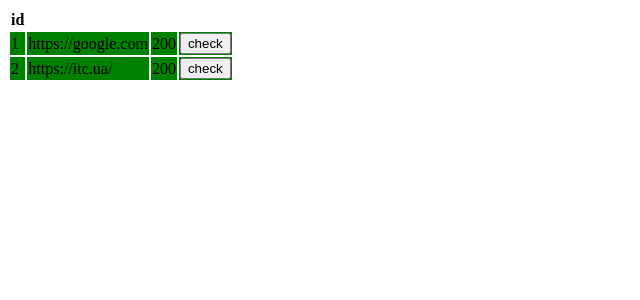
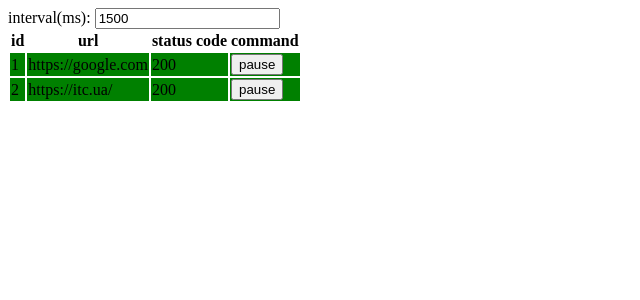
Before and after one commit to Benavi92/djangoProject_url_status_checker, a Django app: page /url_checker/ in a window 1280 px wide. Shown: the top 300 px of the page, without its empty margins (0-640 px from the left). Run offline with Django 3.2, Linux system fonts and the light colour scheme; a user stored in the database is signed in; data comes from the database, SQL or seed files in the repository; both versions use the stored data as it was after the commit; data that the repository does not hold is empty; parts of the project's set-up code (start-up, migrations or seed data) failed here and were passed over.

Commit message:
update async and js

```diff
--- a/djangoProject_url_status_checker/settings.py
+++ b/djangoProject_url_status_checker/settings.py
@@ -44,7 +44,7 @@
     'django.middleware.security.SecurityMiddleware',
     'django.contrib.sessions.middleware.SessionMiddleware',
     'django.middleware.common.CommonMiddleware',
-    'django.middleware.csrf.CsrfViewMiddleware',
+    # 'django.middleware.csrf.CsrfViewMiddleware',
     'django.contrib.auth.middleware.AuthenticationMiddleware',
     'django.contrib.messages.middleware.MessageMiddleware',
     'django.middleware.clickjacking.XFrameOptionsMiddleware',
@@ -120,6 +120,10 @@
 # https://docs.djangoproject.com/en/3.2/howto/static-files/
 
 STATIC_URL = '/static/'
+# STATIC_ROOT = 'static/'
+
+STATICFILES_DIRS = [
+    BASE_DIR / "static",]
 
 # Default primary key field type
 # https://docs.djangoproject.com/en/3.2/ref/settings/#default-auto-field
--- a/djangoProject_url_status_checker/urls.py
+++ b/djangoProject_url_status_checker/urls.py
@@ -15,10 +15,13 @@
 """
 from django.contrib import admin
 from django.urls import path, include, re_path
+from django.conf import settings
+
+from django.conf.urls.static import static
 
 
 urlpatterns = [
     path('admin/', admin.site.urls),
     re_path(r'^accounts/', include('django.contrib.auth.urls')),
     path('url_checker/', include('url_checker.urls'))
-]
+] + static(settings.MEDIA_URL, document_root=settings.MEDIA_ROOT)
--- a/static/js/main_logic.js
+++ b/static/js/main_logic.js
@@ -0,0 +1,56 @@
+console.log("test msg")
+
+let to_not_update = [] // ids
+let interval = 1500
+
+
+function update_table_body(info) {
+    let main_table = document.querySelector("#main_table")
+    console.log(info)
+    for (data_row of info.to_update){
+        row = main_table.querySelector(`#row_${data_row.pk}`)
+        col_status_code = row.querySelector(".col_status_code")
+        col_status_code.innerHTML = data_row.status_code
+        if (data_row.status_code != 200){
+            row.style.background = "red"
+        }
+    }
+};
+
+function request_to_server(e){
+    console.log(to_not_update)
+        $.ajax({
+            type: "POST",
+            url: '/url_checker/check_all/',
+            data: JSON.stringify({to_not_update: to_not_update}),
+            dataType: "json",
+            success: function (response) {
+                update_table_body(response)
+                setTimeout(request_to_server, interval)
+            }
+        });
+
+};
+
+
+function change_status(num){
+    if (to_not_update.includes(num)) {
+        button = document.querySelector(`#button_${num}`)
+        button.textContent = "Pause"
+        let index = to_not_update.indexOf(num)
+        if (index > -1){
+            to_not_update.splice(index, 1)
+        }
+    }
+    else {
+        button = document.querySelector(`#button_${num}`)
+        button.textContent = "Start"
+        to_not_update.push(num)
+    }
+
+}
+
+$(document).ready(function(){
+    setTimeout(request_to_server, interval);
+
+});
--- a/templates/base.html
+++ b/templates/base.html
@@ -6,24 +6,30 @@
 
     <title>URL status Checker</title>
     <script src="{% static "js/jquery.js" %}"></script>
-    <script src="{% static "js/main_logic" %}"></script>
+    <script src="{% static "js/main_logic.js" %}"></script>
 
 </head>
 <body>
+{% csrf_token %}
+
 <div class="main">
-    <div class="head"></div>
+    <div class="head">interval(ms): <input id="interval" value="1500" onchange="interval=Number(this.value)"></input></div>
     <div class="table">
-        <table style="">
+        <table style="" id="main_table">
             <thead>
                 <th scope="col">id</th>
+                <th scope="col">url</th>
+                <th scope="col">status code</th>
+                <th scope="col">command</th>
+
             </thead>
             <tbody style="border: 1px">
                 {% for u in urls %}
-                <tr style={% if u.status_code != 200 %}"background: red"{% else %} "background: green"{% endif %}>
-                    <td>{{ u.id }}</td>
-                    <td>{{ u.url }}</td>
-                    <td>{{ u.status_code }}</td>
-                    <td> <button id="{{ u.id }}">check</button></td>
+                <tr style={% if u.status_code != 200 %}"background: red"{% else %} "background: green"{% endif %} id="row_{{ u.id }}">
+                    <td class="col_id">{{ u.id }}</td>
+                    <td class="col_url">{{ u.url }}</td>
+                    <td class="col_status_code">{{ u.status_code }}</td>
+                    <td class="col_active"> <button class="pause_buttons" id="button_{{ u.id }}" onclick="change_status({{ u.id }})">pause</button></td>
 
                 </tr>
                 {% endfor %}
--- a/url_checker/urls.py
+++ b/url_checker/urls.py
@@ -1,8 +1,7 @@
 from django.urls import path
-from .views import main_page, check_url_status
+from .views import main_page, check_all
 
 urlpatterns = [
     path('', main_page),
-    path('check/<str:url>', check_url_status)
-
+    path('check_all/', check_all),
 ]
--- a/url_checker/views.py
+++ b/url_checker/views.py
@@ -3,11 +3,17 @@
 from django.http import JsonResponse
 from .models import UrlStatus
 from django.contrib.auth.decorators import login_required
+from django.views.decorators.csrf import csrf_exempt
 from requests import request as r
+from asgiref.sync import sync_to_async, async_to_sync
+from django.core import serializers
+import json
 
 import asyncio
 import aiohttp
 from aiohttp import ClientConnectorCertificateError, ServerConnectionError, ClientConnectorError
+
+asyncio.set_event_loop_policy(asyncio.WindowsSelectorEventLoopPolicy())
 
 
 timeout = aiohttp.ClientTimeout(connect=2)
@@ -24,17 +30,17 @@
     except (ServerConnectionError, ClientConnectorError):
         status_code = 0
 
-    obj = UrlStatus.objects.get(url=url)
+    obj = await sync_to_async(UrlStatus.objects.get)(url=url)
     obj.status_code = status_code
-    obj.save(update_fields=["status_code"])
+    await sync_to_async(obj.save)(update_fields=["status_code"])
 
 
 async def start_async_requests(urls):
     c = []
-    loop = asyncio.get_event_loop()
-    async with aiohttp.ClientSession(loop=loop) as client:
+    async with aiohttp.ClientSession() as client:
         for i in urls:
             c.append(asyncio.create_task(do_request(client, i)))
+        await asyncio.gather(*c)
 
 
 @login_required(login_url='/accounts/login/')
@@ -43,27 +49,36 @@
     return render(request, 'base.html', context={"urls": query})
 
 
-def check_url_status(request, url):
-    try:
-        status_code = r("GET", url,timeout=2).status_code
-    except requests.Timeout:
-        status_code = 0
+# def check_url_status(request, pk):
+#     try:
+#         status_code = r("GET", pk, timeout=2).status_code
+#     except requests.Timeout:
+#         status_code = 0
+#
+#     obj = get_object_or_404(UrlStatus, url=pk)
+#     obj.status_code = status_code
+#     obj.save(update_fields=status_code)
+#
+#     return JsonResponse({"status_code": status_code})
 
-    obj = get_object_or_404(UrlStatus, url=url)
-    obj.status_code = status_code
-    obj.save(update_fields=status_code)
+async def check_all(request):
+    query = await sync_to_async(list)(UrlStatus.objects.all())  # UrlStatus.objects.all()
 
-    return JsonResponse({"status_code": status_code})
+    body = json.loads(request.body)
 
+    do_not_update = body.get("to_not_update", [])
 
-def check_all(request):
-    query = UrlStatus.objects.all()
+    urls = [u.url for u in query if u.pk not in do_not_update]
+    print(urls)
+    await start_async_requests(urls)
+    result = await sync_to_async(list)(UrlStatus.objects.all())
 
-    loop = asyncio.get_event_loop()
-    urls = [u.url for u in query]
+    resp = []
+    for row in result:
+        resp.append({
+            "pk": row.pk,
+            "url": row.url,
+            "status_code": row.status_code
+        })
 
-    loop.run_until_complete(start_async_requests(urls))
-
-    result = UrlStatus.objects.all()
-
-    return JsonResponse([u for u in result])
+    return JsonResponse({"to_update": resp})
```
Also changed, not shown: db.sqlite3.
